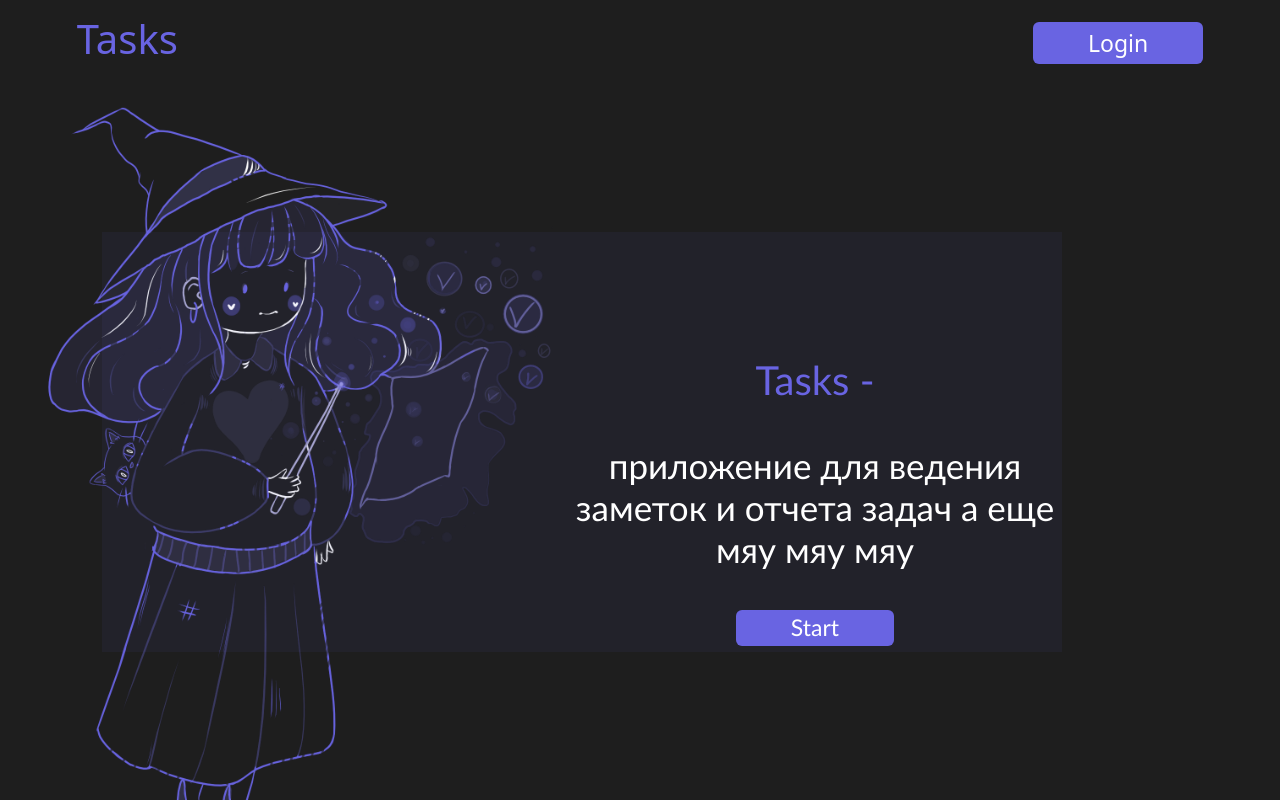
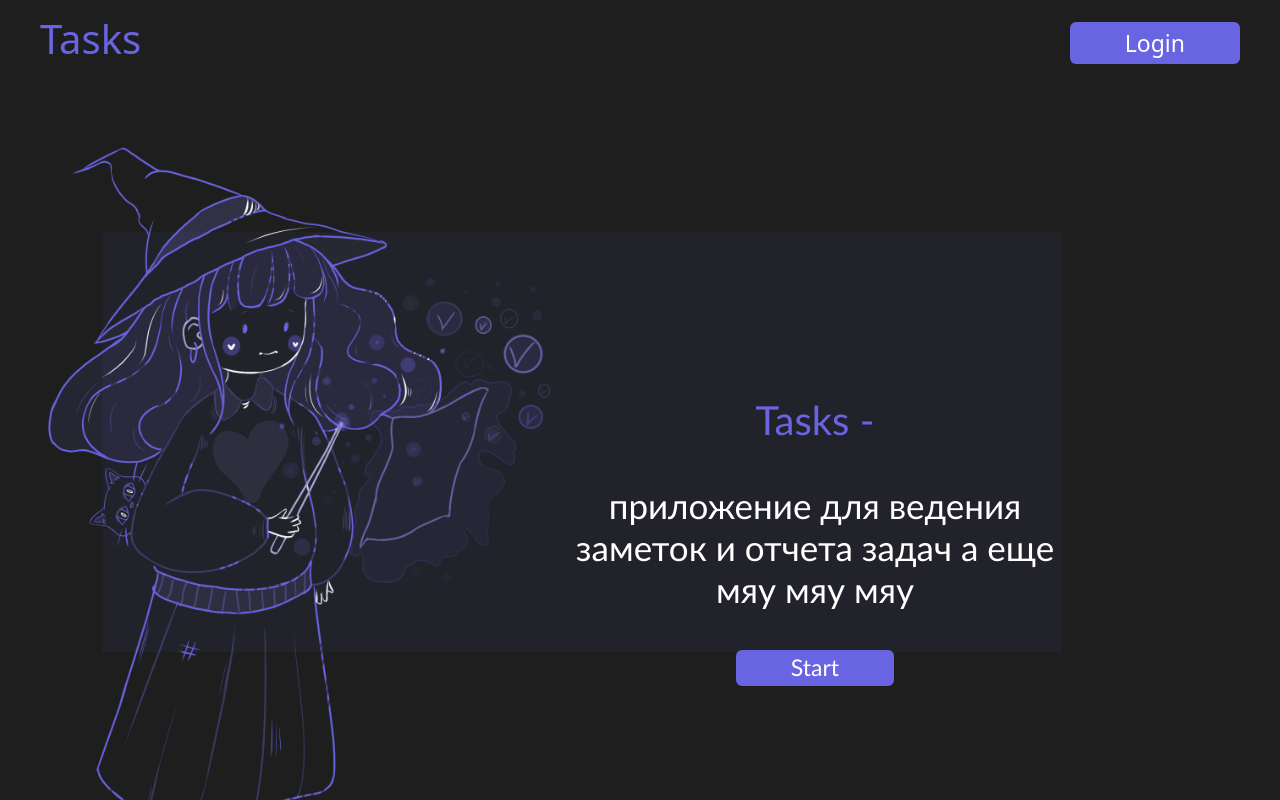
Before and after one commit to tvoynichtozestvo/Tasks, a React (Vite) app: page / in a window 1280 px wide. Shown: the top 800 px of the page. Built offline with nearby package versions, Linux system fonts and the light colour scheme.

Commit message:
GGGGGGGGGGGGGGGGG

```diff
--- a/src/widgets/Header/Header.module.scss
+++ b/src/widgets/Header/Header.module.scss
@@ -13,8 +13,9 @@
   }
   @media screen and (max-width: 1650px) {
     &__wrapper {
-      padding-left: 6%;
-      padding-right: 6%;
+      padding: 40px 40px ;
+      padding-top: 0;
+
     }
   }
 }
```
